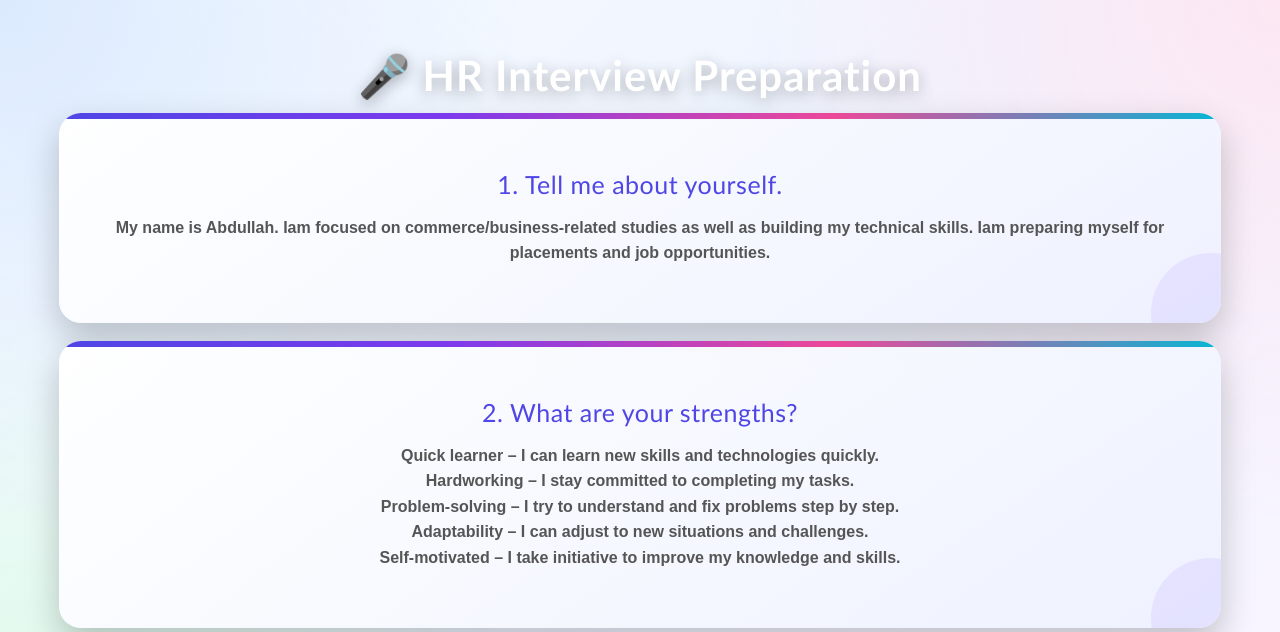
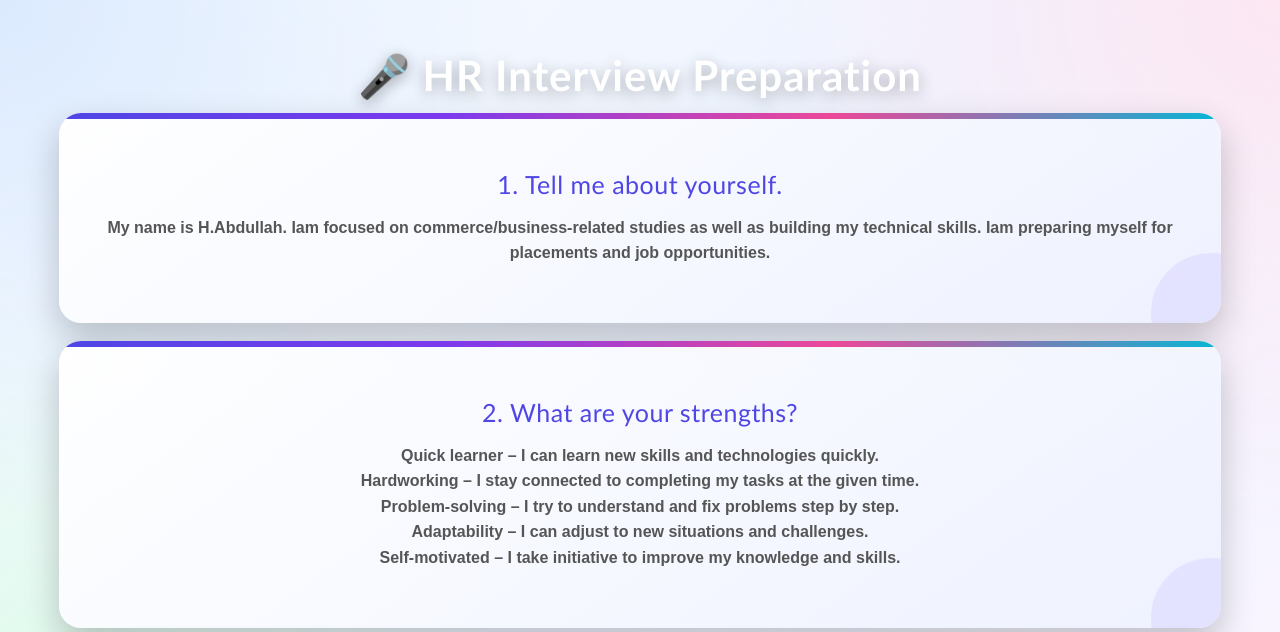
Before and after one commit to abdullah200523/placement-preparation-system, a Flask app: page /hr in a window 1280 px wide. Shown: the top 632 px of the page. Run offline with Flask 3, Linux system fonts and the light colour scheme.

Commit message:
hr updated

```diff
--- a/templates/hr.html
+++ b/templates/hr.html
@@ -19,7 +19,7 @@
         <h2>1. Tell me about yourself.</h2>
 
         <p>
-           My name is Abdullah.
+           My name is H.Abdullah.
            Iam focused on commerce/business-related studies as well as building my technical skills.
            Iam  preparing myself  for placements and job opportunities.
         </p>
@@ -34,7 +34,7 @@
 
         <p>
             Quick learner – I can learn new skills and technologies quickly.<br>
-            Hardworking – I stay committed to completing my tasks.<br>
+            Hardworking – I stay connected to completing my tasks at the given time.<br>
             Problem-solving – I try to understand and fix problems step by step.<br>
             Adaptability – I can adjust to new situations and challenges.<br>
             Self-motivated – I take initiative to improve my knowledge and skills.
```
